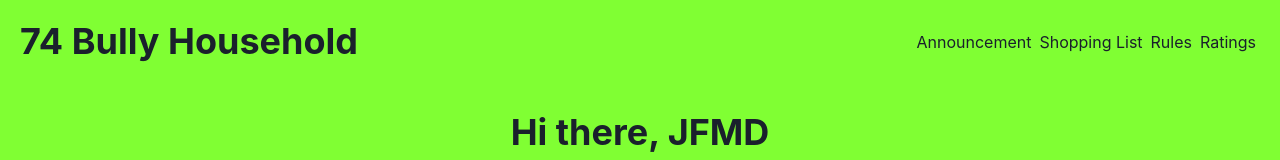
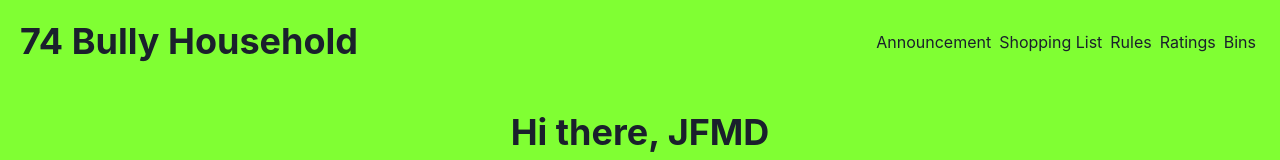
Before and after one commit to jonnyroutley/74bully, a Next.js app in the folder frontend/: page / in a window 1280 px wide. Shown: the top 160 px of the page. Built offline with nearby package versions, Linux system fonts and the light colour scheme.

Commit message:
Added link to bins page

```diff
--- a/frontend/layout/layout.jsx
+++ b/frontend/layout/layout.jsx
@@ -18,6 +18,7 @@ export default function Layout({ metas, children }) {
             <Link p={1} href={'/shopping-list'}>Shopping List</Link>
             <Link p={1} href={'/house-rules'}>Rules</Link>
             <Link p={1} href={'/ratings'}>Ratings</Link>
+            <Link p={1} href={'/bins'}>Bins</Link>
           </Box>
         </Box>
         <Center w={'100%'}bg={"rgb(128,255,51)"}>
```
Also changed, not shown: 1 other file (tests, documents, lock files or other folders).
